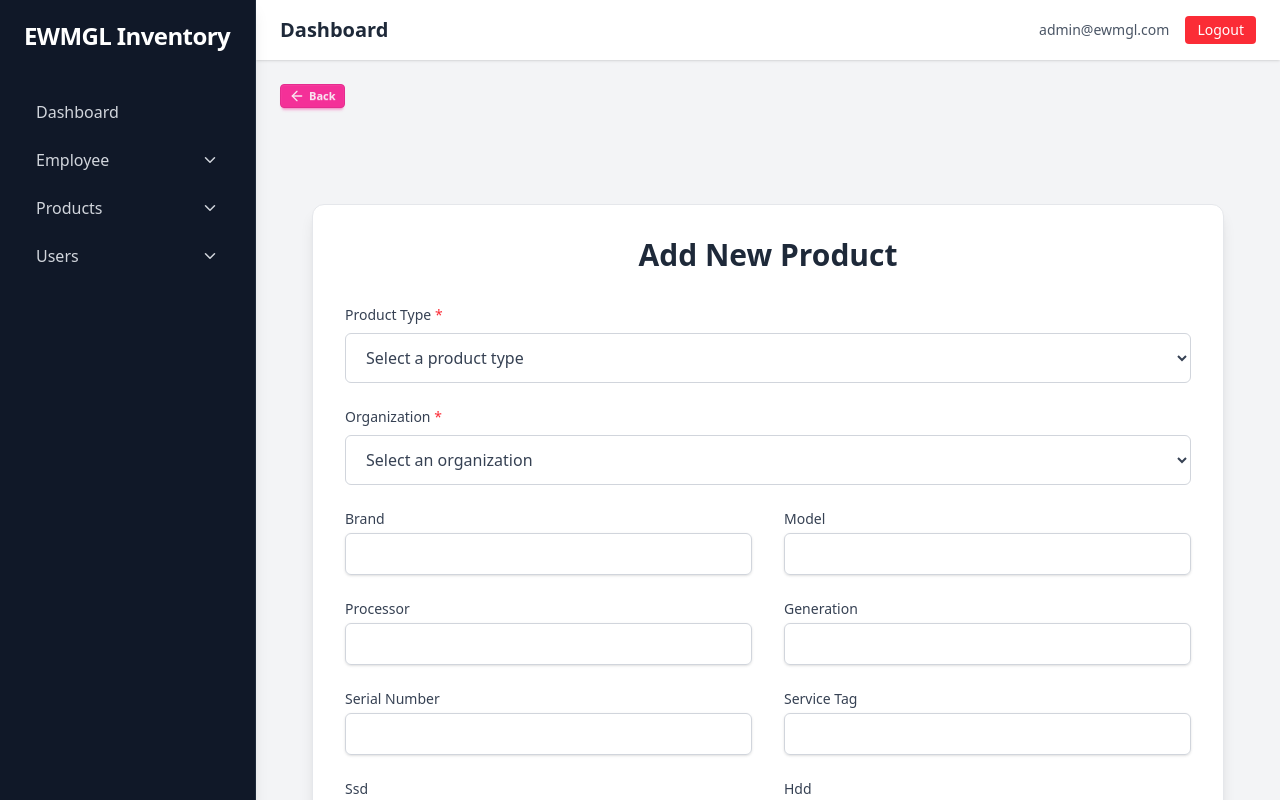
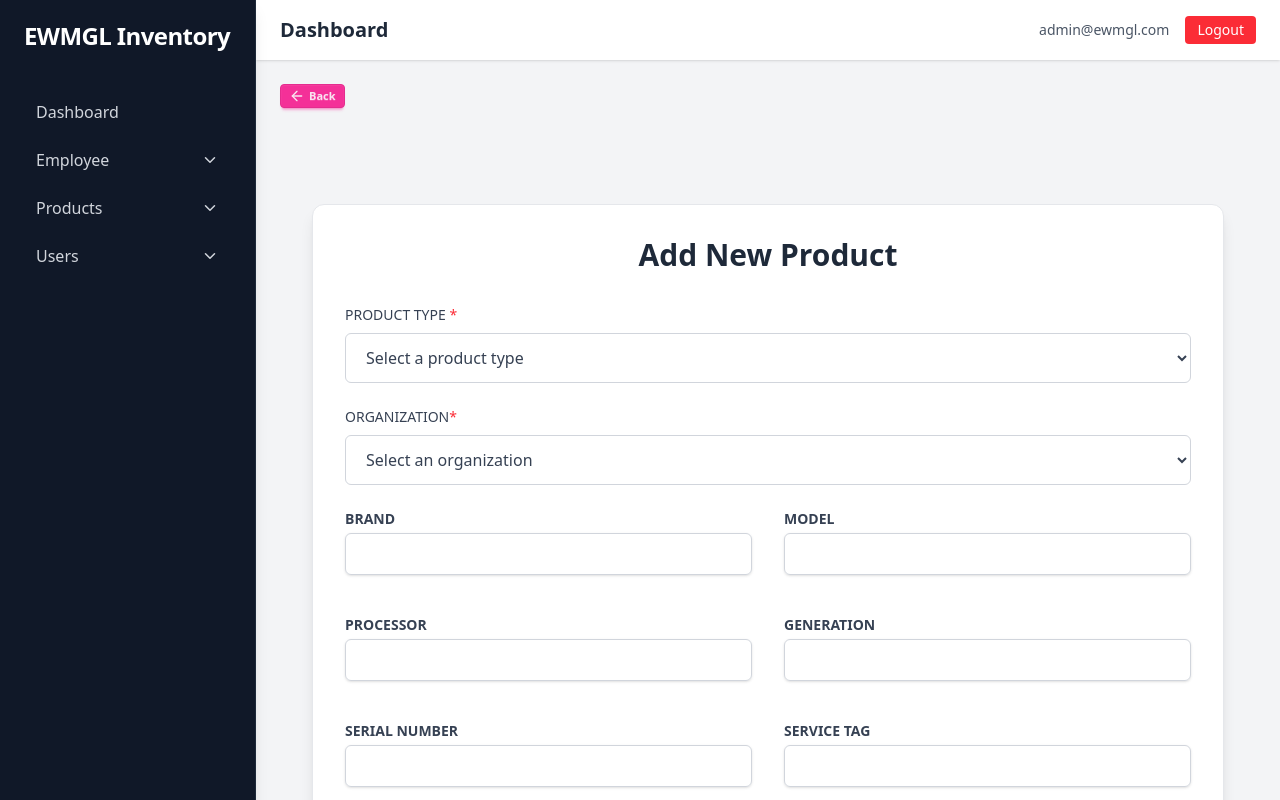
Before and after one commit to Samirun-Shuvo/inventory_ewmgl, a Next.js app: page /dashboard/products/add in a window 1280 px wide. Shown: the top 800 px of the page. Built offline with nearby package versions, Linux system fonts and the light colour scheme.

Commit message:
update add product input logic depends on product type

```diff
--- a/src/app/dashboard/products/add/page.jsx
+++ b/src/app/dashboard/products/add/page.jsx
@@ -87,7 +87,7 @@ const AddProduct = () => {
             htmlFor="product_type"
             className="text-sm font-medium text-gray-700 mb-2"
           >
-            Product Type <span className="text-red-500">*</span>
+            PRODUCT TYPE <span className="text-red-500">*</span>
           </label>
           <select
             id="product_type"
@@ -123,7 +123,7 @@ const AddProduct = () => {
             htmlFor="organization"
             className="text-sm font-medium text-gray-700 mb-2"
           >
-            Organization <span className="text-red-500">*</span>
+            ORGANIZATION<span className="text-red-500">*</span>
           </label>
           <select
             id="organization"
@@ -154,8 +154,11 @@ const AddProduct = () => {
         </div>
 
         {/* Common Fields */}
-        <ProductCommonFields register={register} errors={errors} />
-
+        <ProductCommonFields
+          register={register}
+          errors={errors}
+          productType={productType}
+        />
 
         {/* Submit Button */}
         <div className="md:col-span-2">
--- a/src/components/formComponent/ProductCommonFields.jsx
+++ b/src/components/formComponent/ProductCommonFields.jsx
@@ -1,7 +1,28 @@
 "use client";
 import React from "react";
 
-const fields = [
+const ProductCommonFields = ({ register, errors, productType }) => {
+  const getFieldsByProductType = (type) => {
+    switch (type) {
+      case "Monitor":
+        return [
+          "brand",
+          "model",
+          "processor",
+          "generation",
+          "serial_number",
+          "service_tag",
+          "display_size",
+        ];
+      case "Printer":
+      case "IP Phone":
+      case "Scanner":
+      case "Pendrive":
+      case "Mouse":
+      case "Keyboard":
+        return ["brand", "model", "serial_number", "service_tag"];
+      default:
+        return [
           "brand",
           "model",
           "processor",
@@ -13,19 +34,22 @@ const fields = [
           "ram",
           "display_size",
         ];
+    }
+  };
 
-const ProductCommonFields = ({ register, errors }) => {
+  const fields = getFieldsByProductType(productType);
+
   return (
     <>
       {fields.map((field) => (
-        <div key={field}>
-          <label className="block text-sm font-medium text-gray-700 capitalize">
-            {field.replace("_", " ")}
+        <div key={field} className="mb-4">
+          <label className="block text-sm font-semibold text-gray-700 uppercase mb-1">
+            {field.replace(/_/g, " ").toUpperCase()}
           </label>
           <input
             type="text"
             {...register(field)}
-            className="mt-1 block w-full px-4 py-2 border border-gray-300 rounded-md shadow-sm"
+            className="block w-full px-4 py-2 border border-gray-300 rounded-md shadow-sm focus:ring-2 focus:ring-blue-500 focus:outline-none"
           />
           {errors?.[field] && (
             <p className="text-red-500 text-sm mt-1">{errors[field].message}</p>
```
Also changed, not shown: 1 other file (tests, documents, lock files or other folders). Lines whose indentation alone changed are shown as unchanged.
